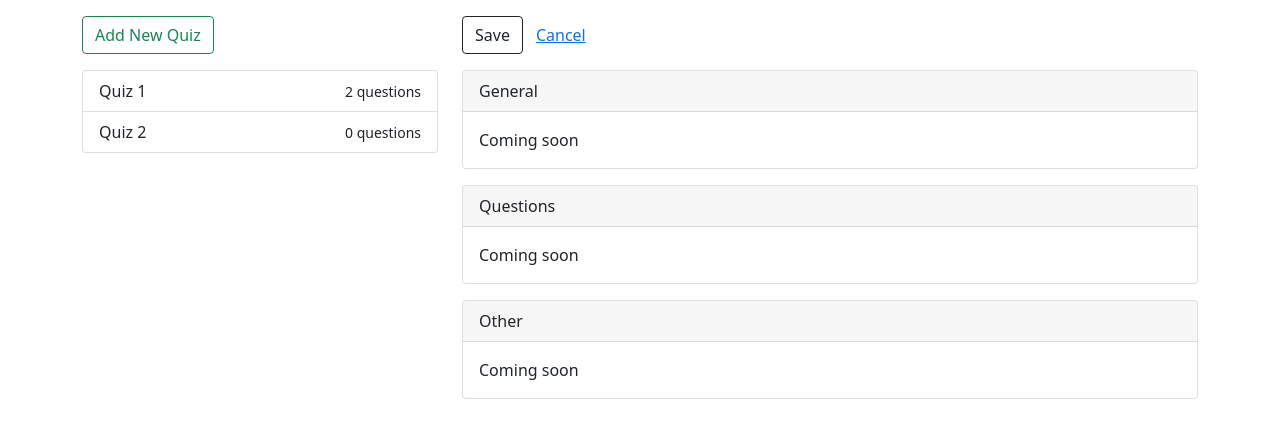
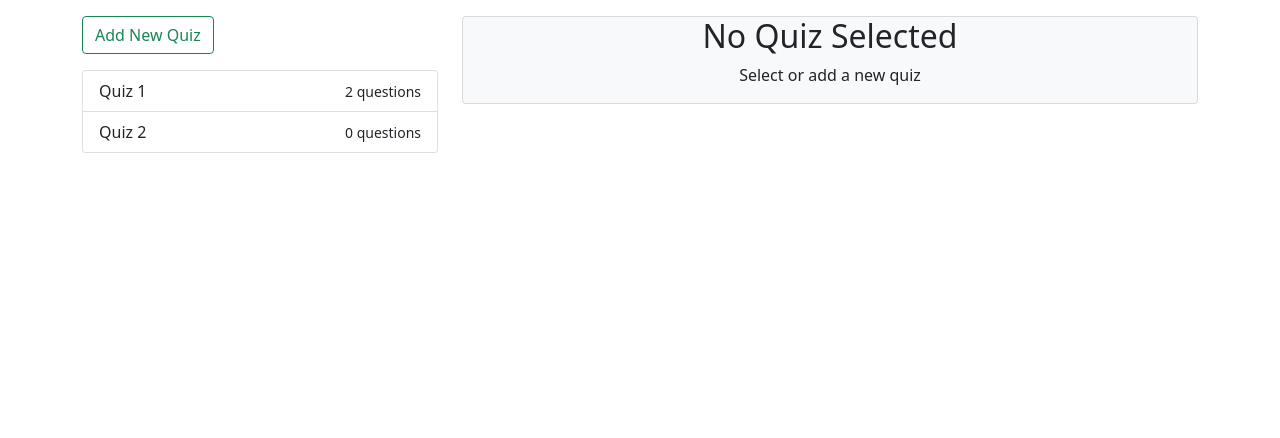
Before and after one commit to 2022-spring-jsf-online/quiz-editor, an Angular app: page / in a window 1280 px wide. Shown: the top 438 px of the page. Built offline with nearby package versions, Linux system fonts and the light colour scheme.

Commit message:
Showing active quiz
And an entirely different card if no selected quiz

```diff
--- a/src/app/app.component.html
+++ b/src/app/app.component.html
@@ -9,6 +9,7 @@
                     <button class="list-group-item list-group-item-action d-flex justify-content-between align-items-center"
                     *ngFor="let q of quizzes"
                     (click)="selectQuiz(q)"
+                    [class.active]="q === selectedQuiz"
                     >
                     {{ q.quizName }}
                     <small class="font-itallic font-weight-lighter">
@@ -18,7 +19,10 @@
                 </div>
             </div>
         </div>
-        <div class="col-md-8">
+        <div
+            class="col-md-8"
+            *ngIf="selectedQuiz != undefined"
+        >
             <div class="mt-3 mb-3">
                 <button class="btn btn-outline-dark">
                     Save
@@ -31,7 +35,7 @@
                         General
                     </div>
                     <div class="card-body">
-                        Coming soon
+                        {{ selectedQuiz.quizName }}
                     </div>
                 </div>
             </div>
@@ -52,5 +56,17 @@
                 </div>
             </div>
         </div>
+    <div
+    class="col-md-8 mt-3"
+    *ngIf="selectedQuiz == undefined"
+    >
+        <div class="card bg-light text-center">
+            <h2>
+                No Quiz Selected
+            </h2>
+            <p>
+                Select or add a new quiz
+            </p>
+        </div>
     </div>
 </div>
```
